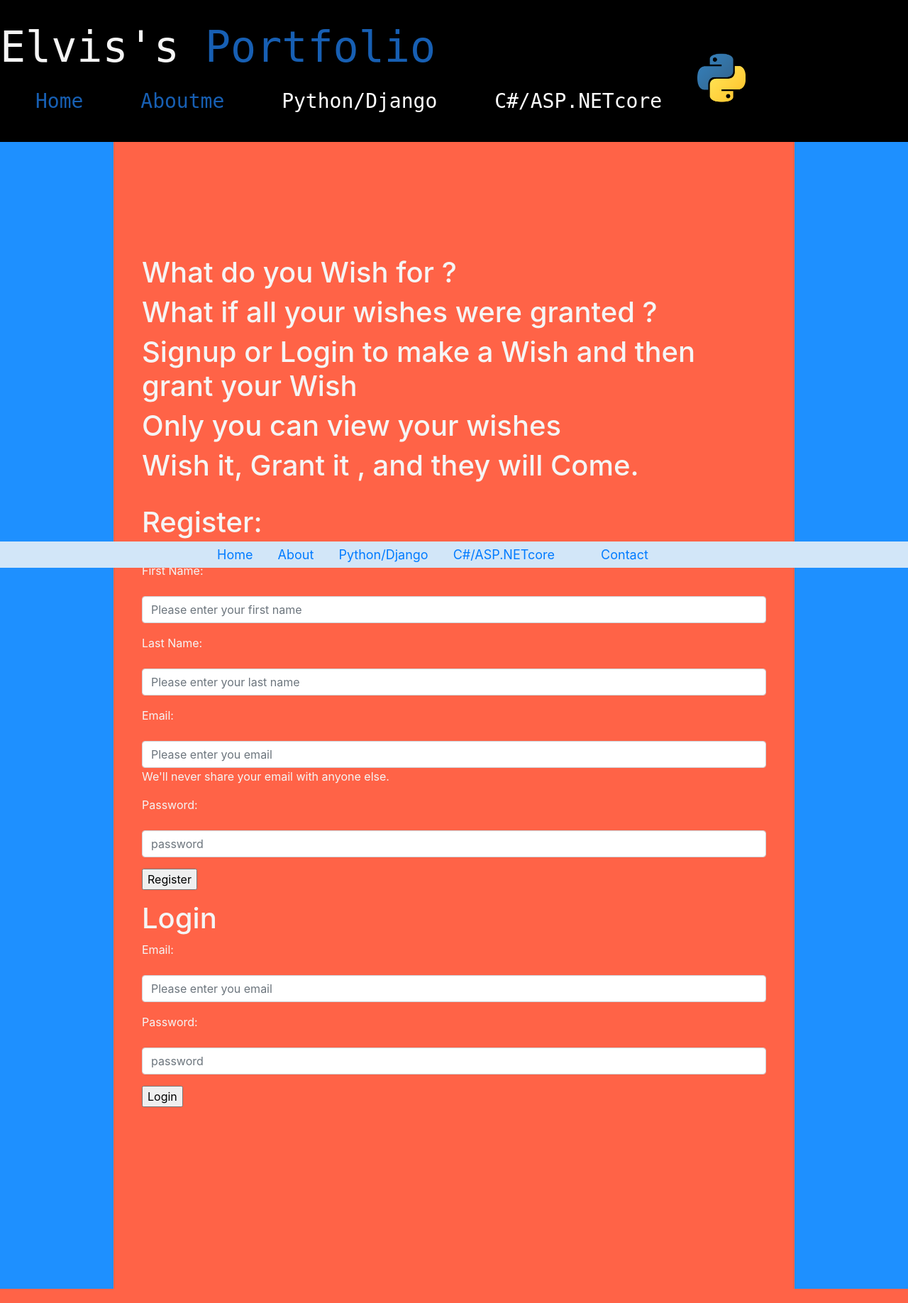
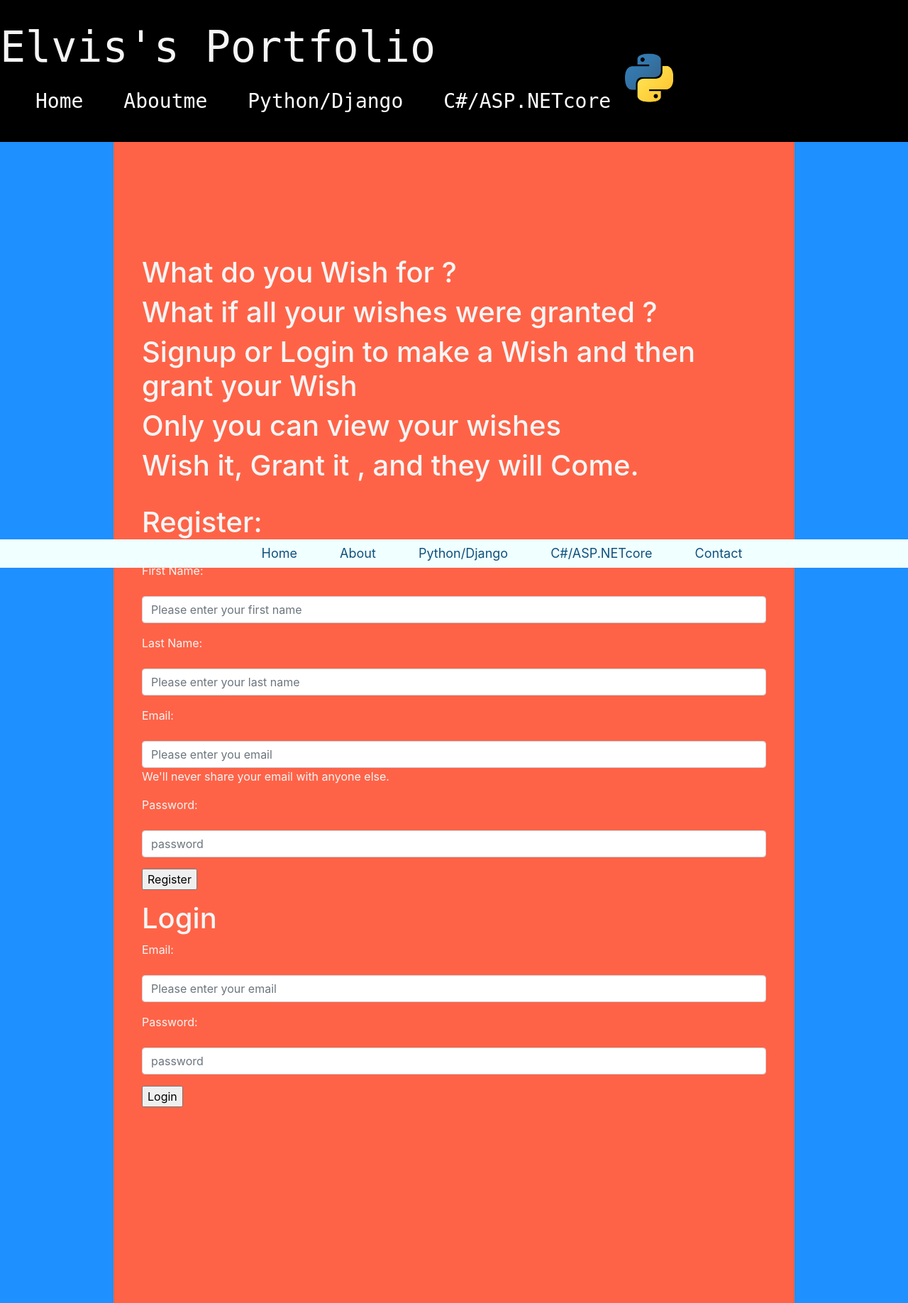
Before and after one commit to poferri/wishmaker, a Django app: page /users/new/ in a window 1280 px wide. Shown: the whole page at 71% size. Run offline with Django 3.2, Linux system fonts and the light colour scheme; parts of the project's set-up code (start-up, migrations or seed data) failed here and were passed over; some libraries are stand-ins or nearby versions.

Commit message:
initial commit

```diff
--- a/apps/users/templates/users/new.html
+++ b/apps/users/templates/users/new.html
@@ -149,7 +149,7 @@
         {% csrf_token %}
         <div class="form-group">
             <p> <label for="email">Email:</label> </p>
-            <p> <input type="text" class="form-control" name="email" placeholder="Please enter you email ">
+            <p> <input type="text" class="form-control" name="email" placeholder="Please enter your email ">
             </p>
         </div>
         <div class="form-group">
--- a/apps/wishes/templates/wishes/base.html
+++ b/apps/wishes/templates/wishes/base.html
@@ -25,7 +25,7 @@
             width: auto;
             height: auto;
             margin: 0px 160px 0px 160px;
-            padding: 160px 40px 240px 40px;
+            padding: 160px 40px 260px 40px;
             border: 0px solid whitesmoke;
             border-radius: 0px;
 
@@ -70,30 +70,25 @@
             margin: 20px 0px 0px 0px;
         }
 
-        #footer,
-        a {
-
+        footer.fixed-bottom,
+        dl,
+        dd {
+            color: rgb(14, 81, 126);
+            display: inline-block;
             vertical-align: top;
             text-align: center;
-            padding: 5px 30px 5px 0px;
+            padding: 2px 5px 2px 50px;
             font-size: 18px;
+
         }
 
 
-
-
-        #footer {
-            background-color: rgb(210, 230, 248);
-
-            border-radius: 0px;
-            margin-top: 40px;
-
-
+        footer.fixed-bottom {
+            background-color: azure;
+            width: auto;
+            height: 40px;
         }
 
-        .spans {
-            color: rgb(23, 95, 179);
-        }
 
 
 
@@ -222,25 +217,25 @@
         <h2>Elvis's <span class="spans">Portfolio</span></h2>
 
         <Ul id="header">
-            <a href="">
+            <a href="{% url 'wishes:home' %}">
                 <li> <span class="spans">
                         Home
                     </span></li>
             </a>
-            <a href="">
+            <a href="{% url 'wishes:about' %}">
                 <li> <span class="spans">
                         Aboutme
                     </span></li>
             </a>
 
-            <a href="">
+            <a href="{% url 'wishes:python' %}">
                 <li> Python/Django </li>
             </a>
-            <a href="">
+            <a href="{% url 'wishes:csharp' %}">
                 <li>C#/ASP.NETcore </li>
             </a>
         </Ul>
-        <a href="">
+        <a href="{% url 'wishes:python' %}">
             <img id="icon001" src='{% static "wishes/images/python.png" %}' alt="python"></a>
     </div>
     <div class="container-fluid">
@@ -252,15 +247,24 @@
 
     <footer class="fixed-bottom">
 
-        <div id="footer">
-            <a href=""> Home </a>
-            <a href=""> About </a>
-            <a href=""> Python/Django</a>
-            <a href=""> C#/ASP.NETcore<a>
-                    <a href=""> Contact</a>
+        <dl id="footer">
+            <a href="{% url 'wishes:home' %}">
+                <dd>Home </dd>
+            </a>
+            <a href="{% url 'wishes:about' %}">
+                <dd>About</dd>
+            </a>
+            <a href="{% url 'wishes:python' %}">
+                <dd>Python/Django</dd>
+            </a>
+            <a href="{% url 'wishes:csharp' %}">
+                <dd> C#/ASP.NETcore</dd><a>
+                    <a href="{% url 'wishes:contact' %}">
+                        <dd>Contact</dd>
+                    </a>
 
 
-        </div>
+        </dl>
 
 
     </footer>
--- a/apps/wishes/templates/wishes/wishes.html
+++ b/apps/wishes/templates/wishes/wishes.html
@@ -75,6 +75,7 @@
 
             <th>Your Name</th>
             <th>Your wish</th>
+            <th>Description</th>
             <th>Time since Granted</th>
             <th>Likes</th>
             <th>Action</th>
@@ -89,6 +90,7 @@
 
             <td>{{ wish.wisher}}</td>
             <td>{{ wish.item}}</td>
+            <td>{{ wish.description }}</td>
             <td>{{wish.updated_at | timesince}}</td>
             <td>{{ wish.likes.count }}</td>
 
--- a/apps/wishes/urls.py
+++ b/apps/wishes/urls.py
@@ -13,4 +13,10 @@ urlpatterns = [
     url(r"^unlike/(?P<wish_id>\d+)/$", views.unlike, name="unlike"),
     url(r"^viewstats/$", views.viewstats, name="viewstats"),
     url(r"^grant/(?P<wish_id>\d+)/$", views.grant, name="grant"),
+    url(r"^home/$", views.home, name="home"),
+    url(r"^about/$", views.about, name="about"),
+    url(r"^python/$", views.python, name="python"),
+    url(r"^csharp/$", views.csharp, name="csharp"),
+    url(r"^contact/$", views.contact, name="contact"),
+
 ]
```
Also changed, not shown: apps/wishes/views.py (+20 -0 lines), requirements.txt (deleted, +0 -27 lines), db.sqlite3.
